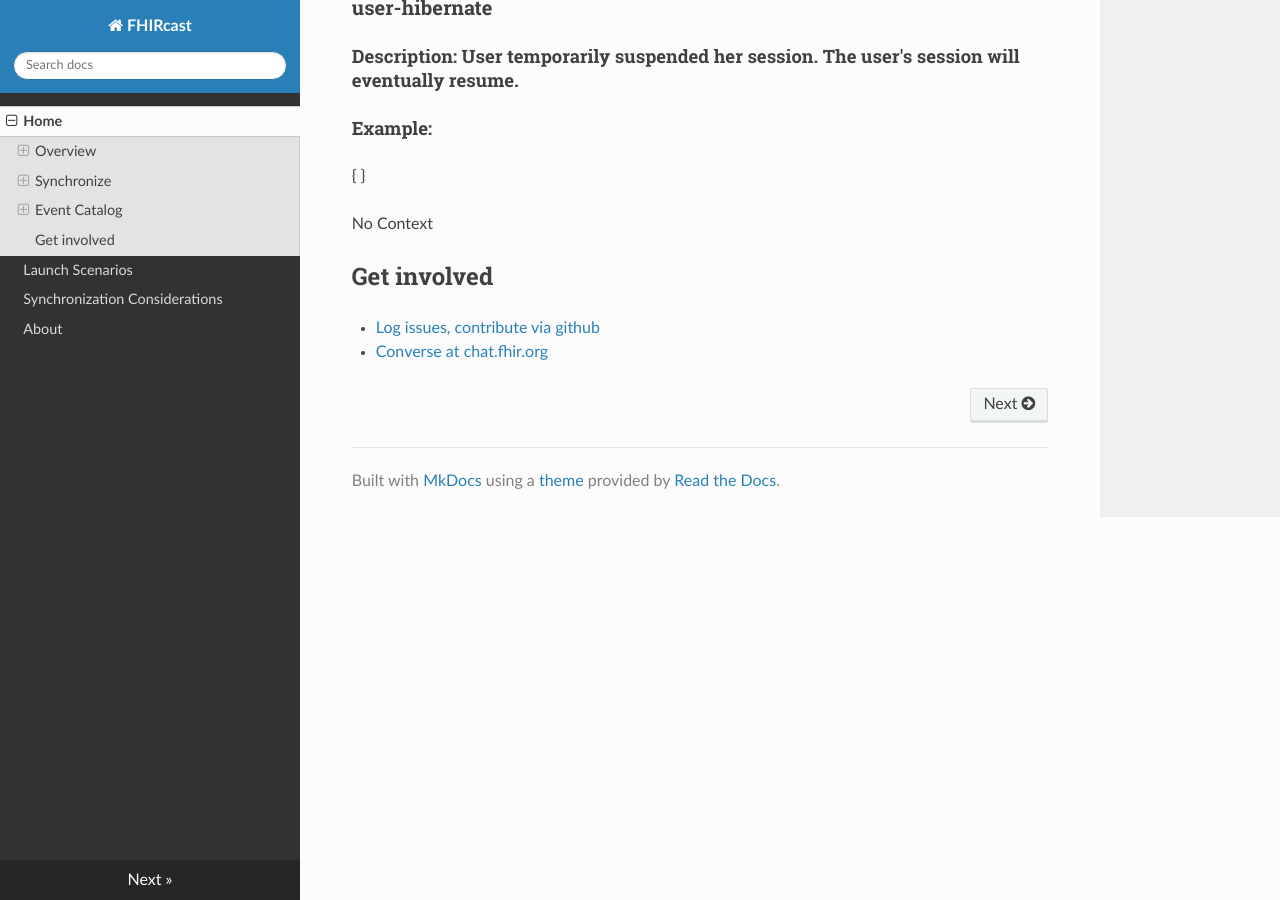
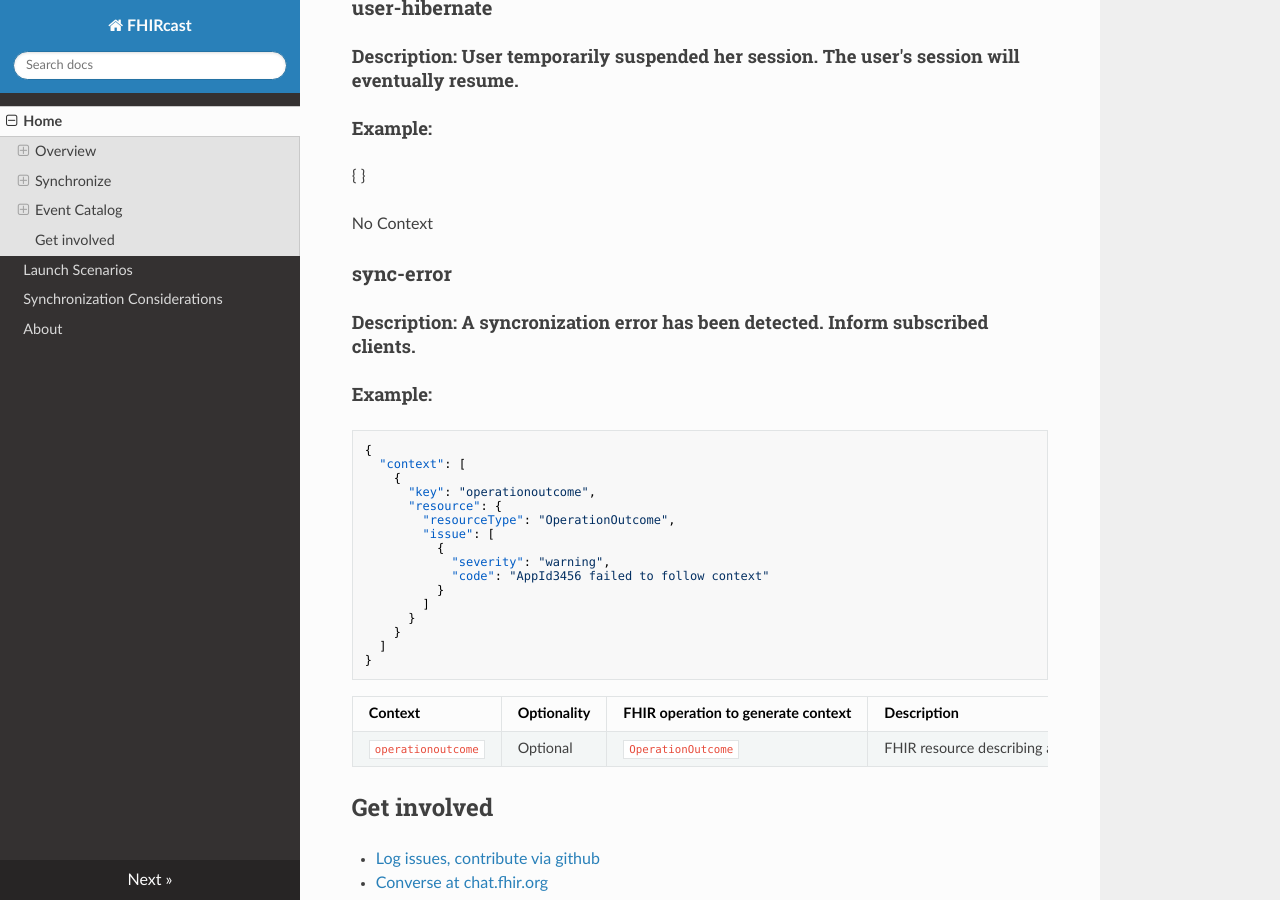
Before and after one commit to HL7/fhircast-docs, an MkDocs documentation site: the page built from docs/index.md, in a window 1280 px wide and 900 px high, scrolled down 10833 px. Built offline with MkDocs 1.6.1, drawn with Linux system fonts in a browser that asks for light colours; nearby versions of some CDN libraries; old or Windows-style settings are respelled for this version of MkDocs.

Commit message:
Update index.md

````diff
--- a/docs/index.md
+++ b/docs/index.md
@@ -440,6 +440,32 @@
 
 No Context
 
+### sync-error
+#### Description: A syncronization error has been detected. Inform subscribed clients.
+#### Example:
+```
+{
+  "context": [
+    {
+      "key": "operationoutcome",
+      "resource": {
+        "resourceType": "OperationOutcome",
+        "issue": [
+          {
+            "severity": "warning",
+            "code": "AppId3456 failed to follow context"
+          }
+        ]
+      }
+    }
+  ]
+}
+```
+
+Context | Optionality | FHIR operation to generate context|  Description
+--- | --- | --- | ---
+`operationoutcome` | Optional |  `OperationOutcome` | FHIR resource describing an outcome of an unsuccessful system action..
+
 
 ## Get involved
 * [Log issues, contribute via github](https://github.com/fhircast)
````
